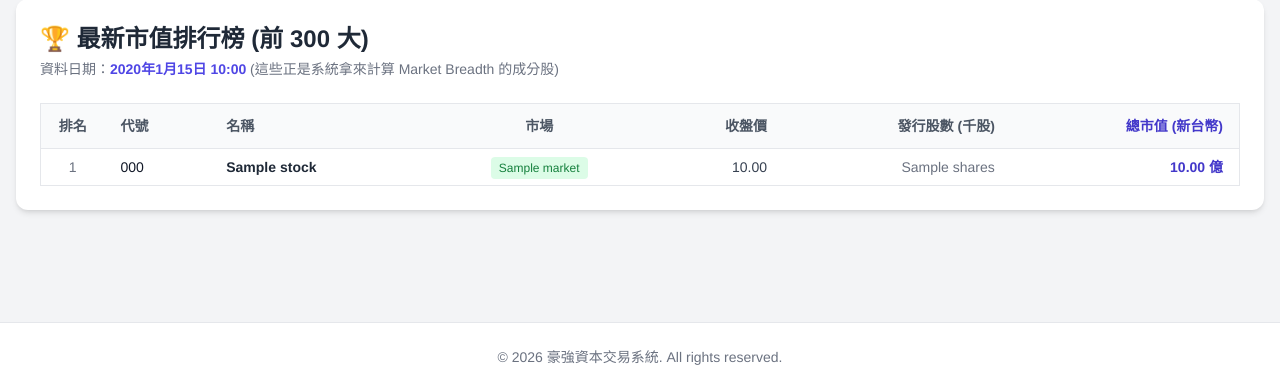
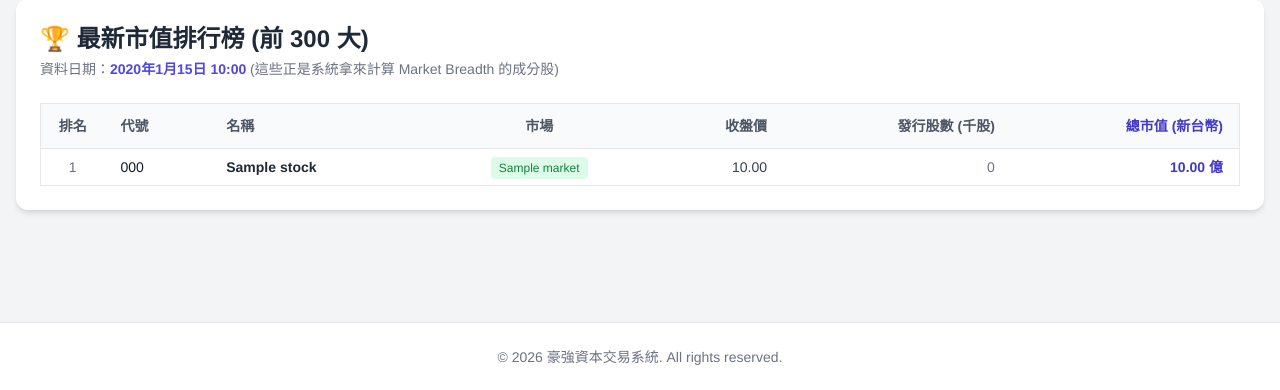
Before and after one commit to haojohninvest/haojohninvest-tradingsystem, a Django app: template templates/analysis/market_cap_ranking.html in a window 1280 px wide. Shown: the part 97-487 px from the top of the page. Run offline with Django 5.2, Linux system fonts and the light colour scheme; the template is opened without the code that fills it: most values are stand-ins (such as "Sample title", 1, 10 or a date in 2020); some libraries are stand-ins or nearby versions.

Commit message:
Fix market cap ranking: correct docstring (200→300) and fix shares display bug

```diff
--- a/apps/analysis/views.py
+++ b/apps/analysis/views.py
@@ -204,7 +204,7 @@ def market_breadth_view(request):
 
 
 def market_cap_ranking_view(request):
-    """最新市值排行榜 (前 200 大)"""
+    """最新市值排行榜 (前 300 大)"""
     # 找出資料庫裡有股價的「最新日期」
     latest_price = DailyPrice.objects.order_by('-date').first()
 
--- a/templates/analysis/market_cap_ranking.html
+++ b/templates/analysis/market_cap_ranking.html
@@ -42,8 +42,8 @@
                         </span>
                     </td>
                     <td class="py-2 px-4 text-right text-sm text-gray-700">{{ stock.close|floatformat:2 }}</td>
-                    <!-- 股數除以 1000 變成幾張(千股) -->
-                    <td class="py-2 px-4 text-right text-sm text-gray-500">{{ stock.shares|divisibleby:1000|default:stock.shares }}</td>
+                    <!-- 股數換算成千股 -->
+                    <td class="py-2 px-4 text-right text-sm text-gray-500">{% widthratio stock.shares 1000 1 %}</td>
                     <td class="py-2 px-4 text-right text-sm font-bold text-indigo-700">
                         {% if stock.market_cap_e >= 10000 %}
                             {{ stock.market_cap_e|floatformat:0 }} 億 <span class="text-xs text-gray-400">({% widthratio stock.market_cap_e 10000 1 %} 兆)</span>
```
